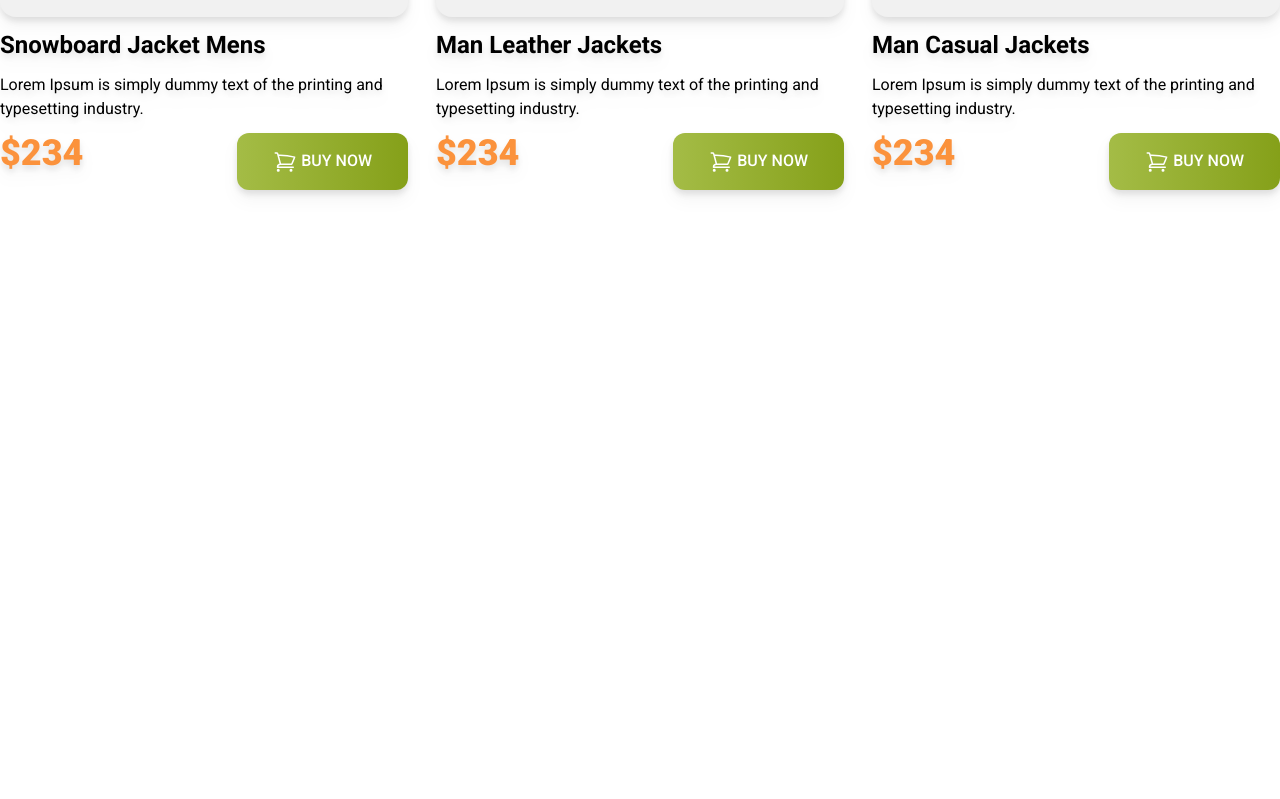
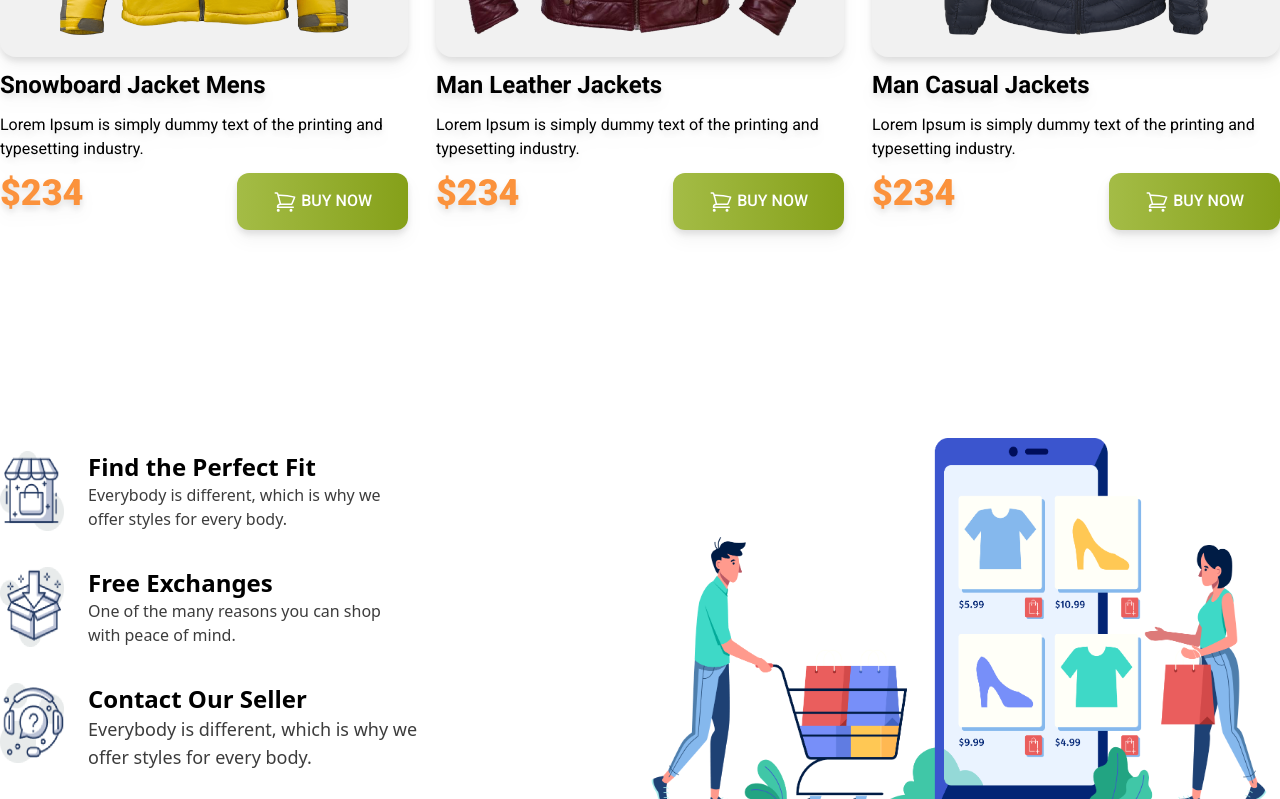
Before and after one commit to lotiful/penguin-fashion-with-tailwind, a plain HTML site: page index.html in a window 1280 px wide. Shown: the part 2001-2800 px from the top of the page. Before the commit the page ends 2239 px from the top, so only its background shows below. Drawn offline with nearby package versions, Linux system fonts and the light colour scheme.

Commit message:
product info/footer section added

```diff
--- a/index.html
+++ b/index.html
@@ -29,16 +29,16 @@
     <body>
         <header class="bg-amber-100 py-20 px-4 md:px-32">
             <!-- ----nav section---- -->
-            <nav class="flex justify-between items-center mb-4 ">
+            <nav class="flex flex-col md:flex-row justify-between items-center mb-4 ">
                 <div>
-                    <img class="w-32 h-8" src="icons/logo.png" alt="" />
+                    <img class="w-36 h-10 mb-8" src="icons/logo.png" alt="" />
                 </div>
                 <div>
-                    <ul class="flex gap-16 text-[#3C3C3C] font-medium">
+                    <ul class="flex md:gap-8 gap-10 text-[#3C3C3C] font-medium">
                         <li>Home</li>
                         <li>Product</li>
-                        <li>About Us</li>
-                        <li>contact Us</li>
+                        <li>About</li>
+                        <li>contact</li>
                     </ul>
                 </div>
             </nav>
@@ -190,7 +190,7 @@
                     </div>
                 </div>
             </section>
-            <section class="py-12">
+            <section class="py-12 ">
                 <h3 class="text-5xl font-bebas">Man Jacket</h3>
                 <!-- Jacket container (1)-->
                 <div class="grid grid-cols-1 md:grid-cols-2 lg:grid-cols-3 gap-7">
@@ -300,7 +300,52 @@
                     </div>
                 </div>
             </section>
+            <!-- product info -->
+          <section class="mt-32 mb-32">
+
+
+            <div class="flex flex-col md:flex-row justify-between items-center ">
+                <div class="items-center">
+                    <div class="flex gap-6 mb-9 ">
+                       <div>
+                        <img class="w-16 h-20" src="icons/house.png" alt="">
+                       </div>
+                       <div>
+                        <h1 class="text-2xl font-bold">Find the Perfect Fit</h1>
+                       <p class="text-[#3C3C3C]">Everybody is different, which is why we <br>
+                        offer styles for every body.</p>
+                       </div>
+                    </div>
+                    <div class="flex gap-6 mb-9">
+                       <div>
+                        <img class="w-16 h-20" src="icons/box.png" alt="">
+                       </div>
+                       <div>
+                        <h1 class="text-2xl font-bold">Free Exchanges</h1>
+                       <p class="text-[#3C3C3C]">One of the many reasons you can shop <br>
+                        with peace of mind.</p>
+                       </div>
+                    </div>
+                    <div class="flex gap-6 ">
+                       <div>
+                        <img class="w-16 h-20" src="icons/question.png" alt="">
+                       </div>
+                       <div>
+                        <h1 class="text-2xl font-bold">Contact Our Seller</h1>
+                       <p class="text-[#3C3C3C] text-lg">Everybody is different, which is why we <br>
+                        offer styles for every body.</p>
+                       </div>
+                    </div>
+
+                </div>
+                <div class="w-2/4 md:w-1/2 mt-8">
+                    <img class="full" src="images/shopping.png" alt="">
+                </div>
+
+            </div>
+
+          </section>
         </main>
-        <footer></footer>
+
     </body>
 </html>
```
